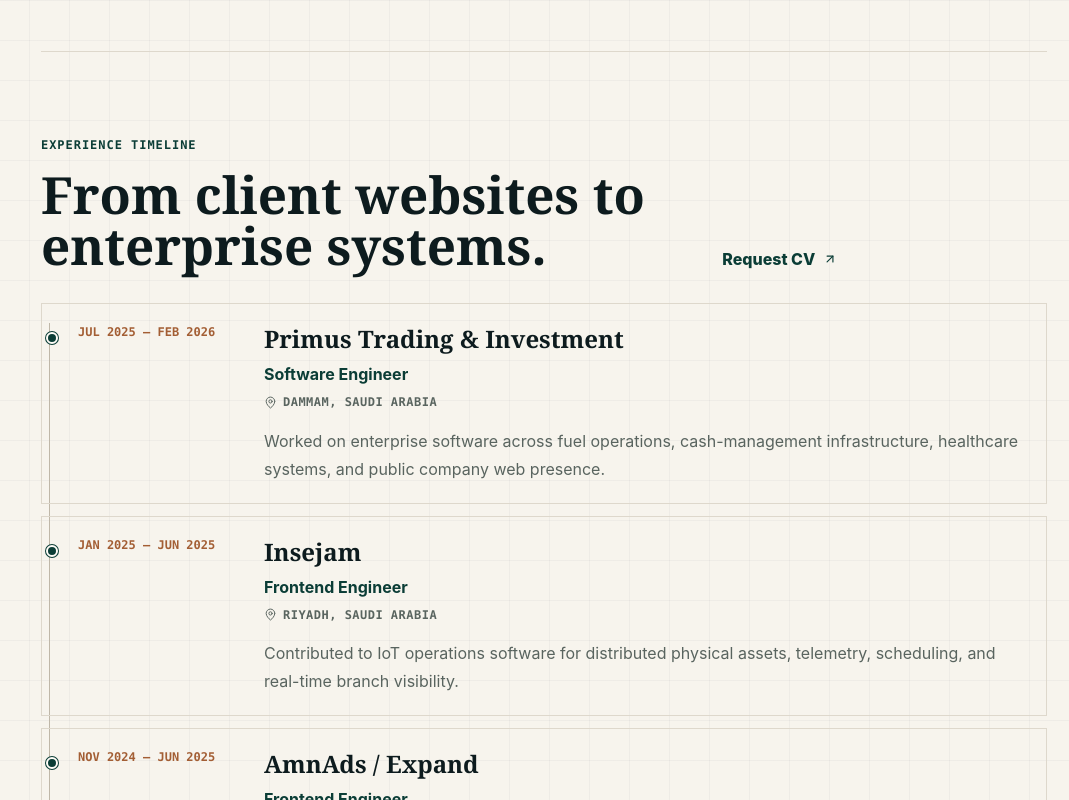
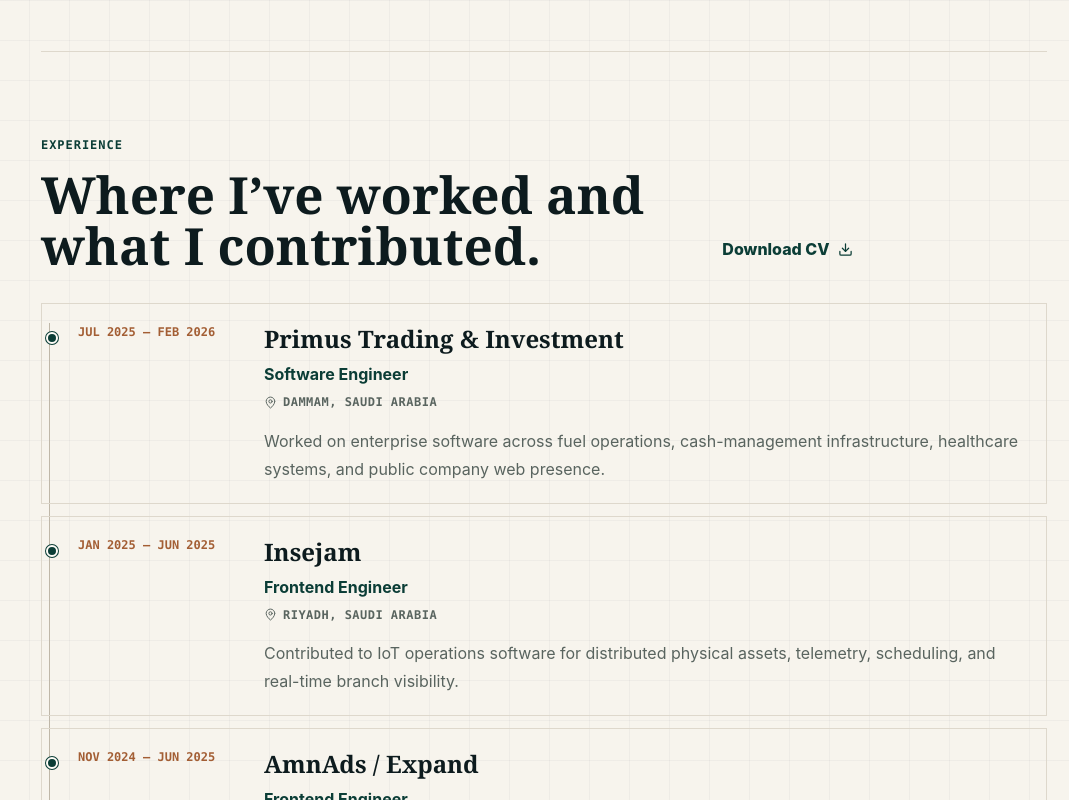
Before and after one commit to alsiddegmohmmed/alsiddegmohmmed.github.io, a Next.js app: page / in a window 1280 px wide. Shown: the part 4000-4800 px from the top of the page, without its empty margins (211-1280 px from the left). Built offline with nearby package versions, Linux system fonts and the light colour scheme.

Commit message:
cv button added

```diff
--- a/app/data/clients.ts
+++ b/app/data/clients.ts
@@ -18,7 +18,7 @@
     },
     {
       name: "Dataline",
-      src: "/assets/clients/dataline.png"
+      src: "/assets/clients/Dataline.png"
     },
     {
       name: "Insejam",
--- a/components/sections/ExperienceTimeline.tsx
+++ b/components/sections/ExperienceTimeline.tsx
@@ -1,37 +1,78 @@
-import { ArrowUpRight, MapPin } from "lucide-react";
-import { contact, timeline } from "@/app/data";
+import { Download, MapPin } from "lucide-react";
+import { timeline } from "@/app/data";
 
 export function ExperienceTimeline() {
   return (
-<section
-  id="experience"
-  className="mx-auto w-[min(1180px,calc(100%_-_44px))] scroll-mt-28 pb-20 pt-10"
-  aria-labelledby="experience-title"
->
+    <section
+      id="experience"
+      className="mx-auto w-[min(1180px,calc(100%_-_44px))] scroll-mt-28 pb-20 pt-10"
+      aria-labelledby="experience-title"
+    >
       <div className="mb-8 grid gap-8 lg:grid-cols-[minmax(0,1.1fr)_minmax(260px,0.55fr)] lg:items-end">
         <div>
-          <p className="mb-4 font-mono text-xs font-bold uppercase tracking-[0.08em] text-green">Experience Timeline</p>
-          <h2 id="experience-title" className="font-display text-[clamp(2rem,4vw,3.35rem)] font-semibold leading-none text-ink">
-            From client websites to enterprise systems.
+          <p className="mb-4 font-mono text-xs font-bold uppercase tracking-[0.08em] text-green">
+            Experience
+          </p>
+
+          <h2
+            id="experience-title"
+            className="font-display text-[clamp(2rem,4vw,3.35rem)] font-semibold leading-none text-ink"
+          >
+            Where I’ve worked and what I contributed.
           </h2>
         </div>
-        <a className="motion-text-link group inline-flex items-center gap-2 font-extrabold text-green" href={`mailto:${contact.email}`}>
-          Request CV <ArrowUpRight className="transition-transform duration-200 group-hover:translate-x-0.5 group-hover:-translate-y-0.5" size={14} aria-hidden="true" />
+
+        <a
+          className="motion-text-link group inline-flex min-h-11 w-fit items-center gap-2 font-extrabold text-green"
+          href="/documents/al-siddeg-omer-software-engineer-cv.pdf"
+          download="Al-Siddeg-Omer-Software-Engineer-CV.pdf"
+          aria-label="Download Al Siddeg Omer's software engineer CV as a PDF"
+        >
+          Download CV
+          <Download
+            className="transition-transform duration-200 group-hover:translate-y-0.5"
+            size={15}
+            aria-hidden="true"
+          />
         </a>
       </div>
+
       <div className="relative grid gap-3 before:absolute before:bottom-5 before:left-2 before:top-5 before:w-px before:bg-line-strong">
         {timeline.map((item) => (
-          <article className="motion-panel group relative grid gap-4 border border-line bg-surface/80 py-5 pl-9 pr-5 md:grid-cols-[170px_1fr]" key={`${item.company}-${item.period}`}>
-            <span className="absolute left-1 top-7 h-3 w-3 rounded-full border-2 border-surface bg-green shadow-[0_0_0_1px_var(--green)] transition-transform duration-200 group-hover:scale-125" aria-hidden="true" />
-            <p className="m-0 font-mono text-xs font-extrabold uppercase text-copper">{item.period}</p>
+          <article
+            className="motion-panel group relative grid gap-4 border border-line bg-surface/80 py-5 pl-9 pr-5 md:grid-cols-[170px_1fr]"
+            key={`${item.company}-${item.period}`}
+          >
+            <span
+              className="absolute left-1 top-7 h-3 w-3 rounded-full border-2 border-surface bg-green shadow-[0_0_0_1px_var(--green)] transition-transform duration-200 group-hover:scale-125"
+              aria-hidden="true"
+            />
+
+            <p className="m-0 font-mono text-xs font-extrabold uppercase text-copper">
+              {item.period}
+            </p>
+
             <div>
-              <h3 className="font-display text-2xl font-semibold leading-tight text-ink">{item.company}</h3>
-              <strong className="mt-2 block text-green">{item.role}</strong>
+              <h3 className="font-display text-2xl font-semibold leading-tight text-ink">
+                {item.company}
+              </h3>
+
+              <strong className="mt-2 block text-green">
+                {item.role}
+              </strong>
+
               <p className="mt-2 inline-flex items-center gap-1.5 font-mono text-xs font-bold uppercase tracking-[0.04em] text-muted">
-                <MapPin size={13} strokeWidth={1.8} aria-hidden="true" />
+                <MapPin
+                  size={13}
+                  strokeWidth={1.8}
+                  aria-hidden="true"
+                />
                 {item.location}
               </p>
-              <p className="mt-3 leading-7 text-muted">{item.text}</p>
+
+              <p className="mt-3 leading-7 text-muted">
+                {item.text}
+              </p>
             </div>
           </article>
         ))}
```
Also changed, not shown: 1 other file (tests, documents, lock files or other folders).
